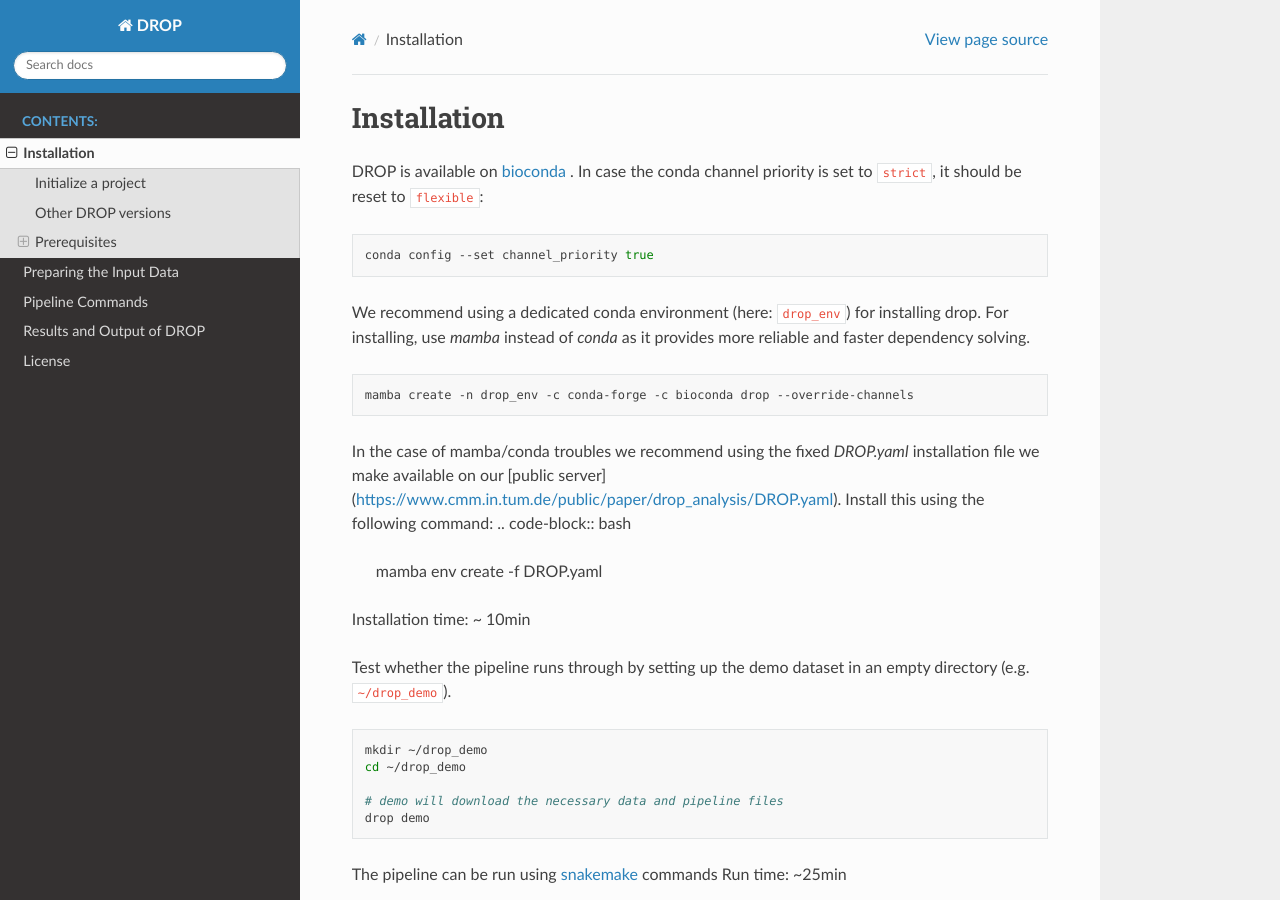
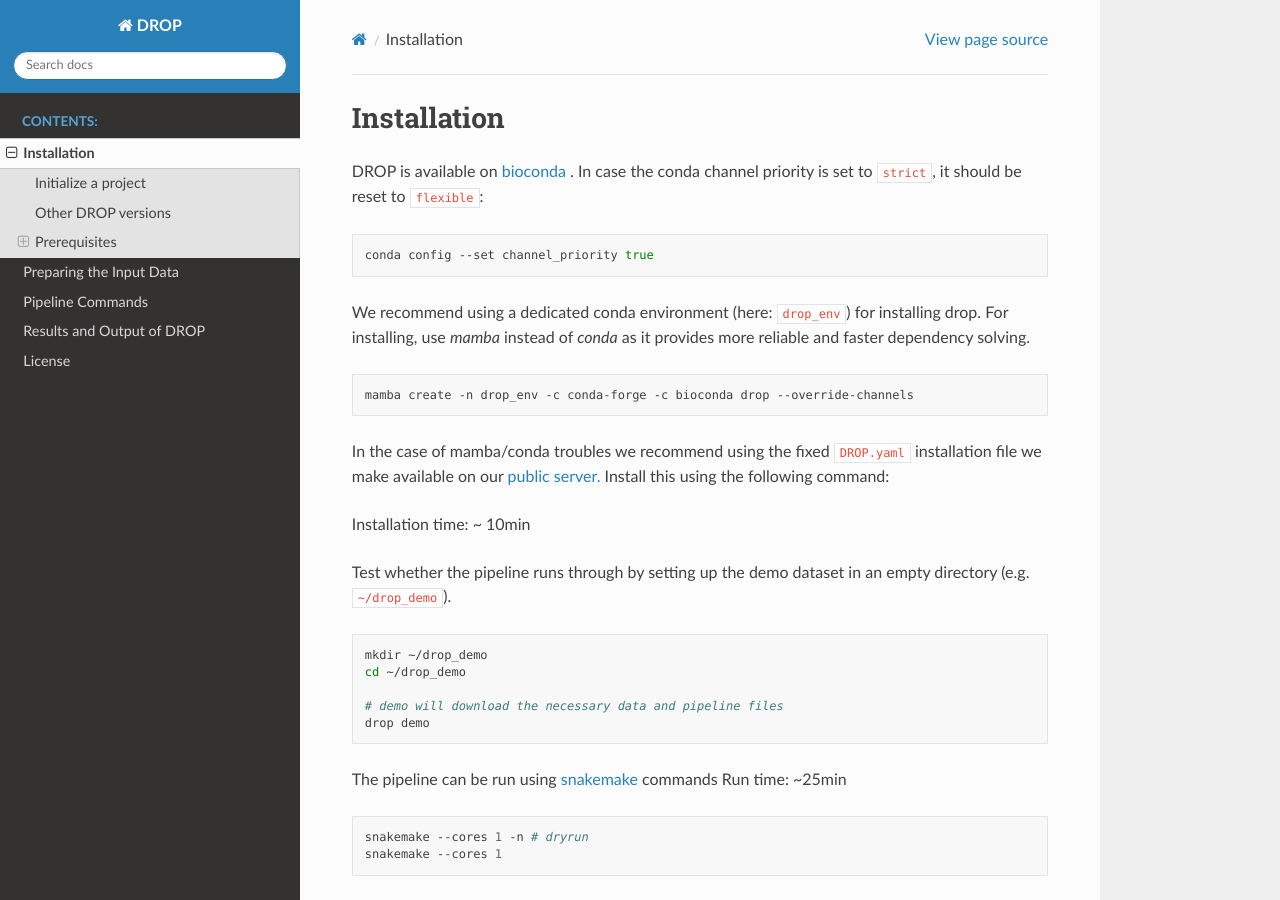
Before and after one commit to gagneurlab/drop, a Sphinx documentation site: the page built from docs/source/installation.rst, in a window 1280 px wide and 900 px high. Built offline with Sphinx 7.4.7 and the Read the Docs theme 2.0.0, drawn with Linux system fonts in a browser that asks for light colours; pages that are not in the unit, such as notebooks, are missing from menus.

Commit message:
update install instructions for fixed conda env

```diff
--- a/docs/source/installation.rst
+++ b/docs/source/installation.rst
@@ -16,9 +16,11 @@ For installing, use `mamba` instead of `conda` as it provides more reliable and
 
     mamba create -n drop_env -c conda-forge -c bioconda drop --override-channels
 
-In the case of mamba/conda troubles we recommend using the fixed `DROP.yaml` installation file
-we make available on our [public server](https://www.cmm.in.tum.de/public/paper/drop_analysis/DROP.yaml).
+In the case of mamba/conda troubles we recommend using the fixed ``DROP.yaml`` installation file
+we make available on our `public server. <https://www.cmm.in.tum.de/public/paper/drop_analysis/DROP.yaml>`_
 Install this using the following command:
+
+
 .. code-block:: bash
     mamba env create -f DROP.yaml
 
```
